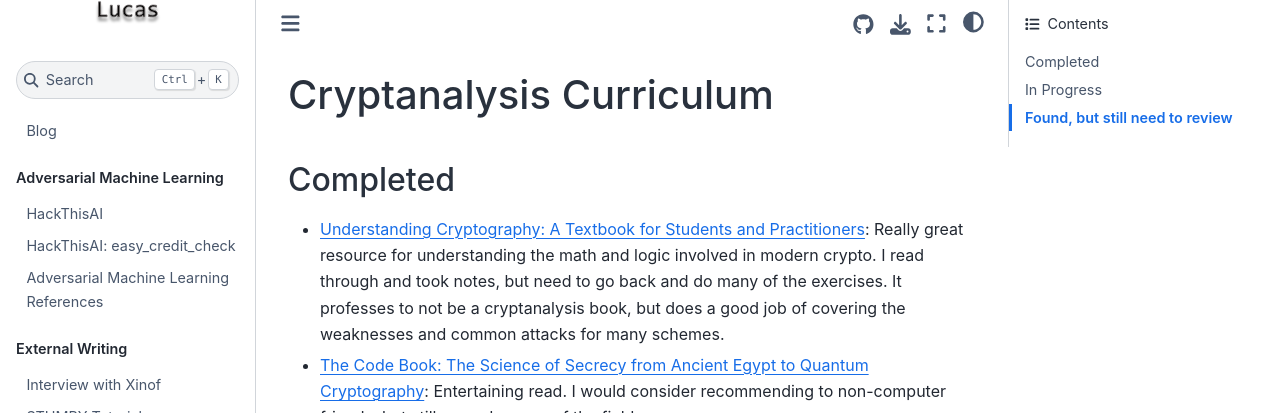
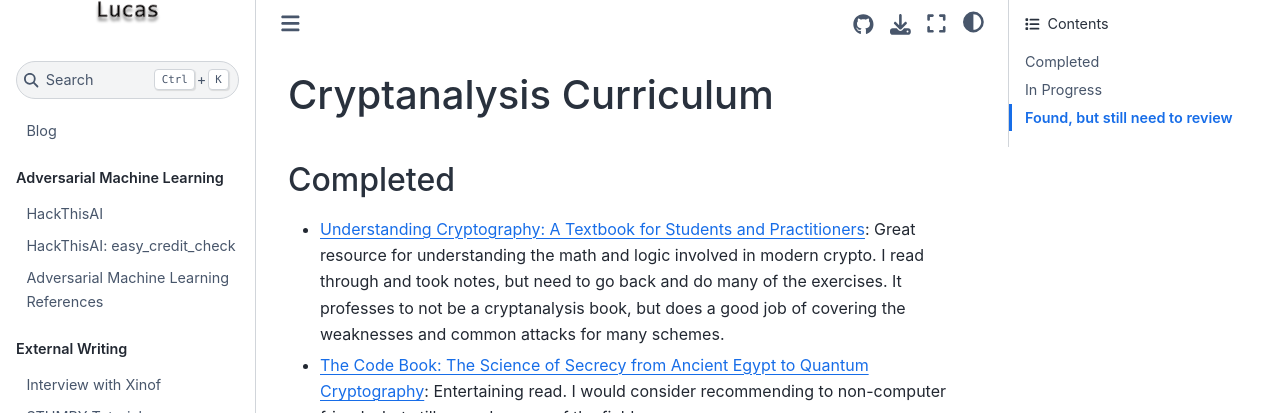
Before and after one commit to JosephTLucas/blog, a Jupyter Book: the page built from content/cryptanalysis.md, in a window 1280 px wide and 1155 px high. Shown: the top 413 px of the window. Built offline with Jupyter Book 1.0.4 settings and Sphinx 7.4.7 and the Sphinx Book theme 1.1.4, drawn with Linux system fonts in a browser that asks for light colours.

Commit message:
Update cryptanalysis.md

```diff
--- a/content/cryptanalysis.md
+++ b/content/cryptanalysis.md
@@ -2,7 +2,7 @@
 
 ## Completed
 
-- [Understanding Cryptography: A Textbook for Students and Practitioners](https://www.amazon.com/dp/3642446493): Really great resource for understanding the math and logic involved in modern crypto. I read through and took notes, but need to go back and do many of the exercises. It professes to not be a cryptanalysis book, but does a good job of covering the weaknesses and common attacks for many schemes.
+- [Understanding Cryptography: A Textbook for Students and Practitioners](https://www.amazon.com/dp/3642446493): Great resource for understanding the math and logic involved in modern crypto. I read through and took notes, but need to go back and do many of the exercises. It professes to not be a cryptanalysis book, but does a good job of covering the weaknesses and common attacks for many schemes.
 
 - [The Code Book: The Science of Secrecy from Ancient Egypt to Quantum Cryptography](https://www.amazon.com/dp/0385495323): Entertaining read. I would consider recommending to non-computer friends, but still a good survey of the field.
 
```
